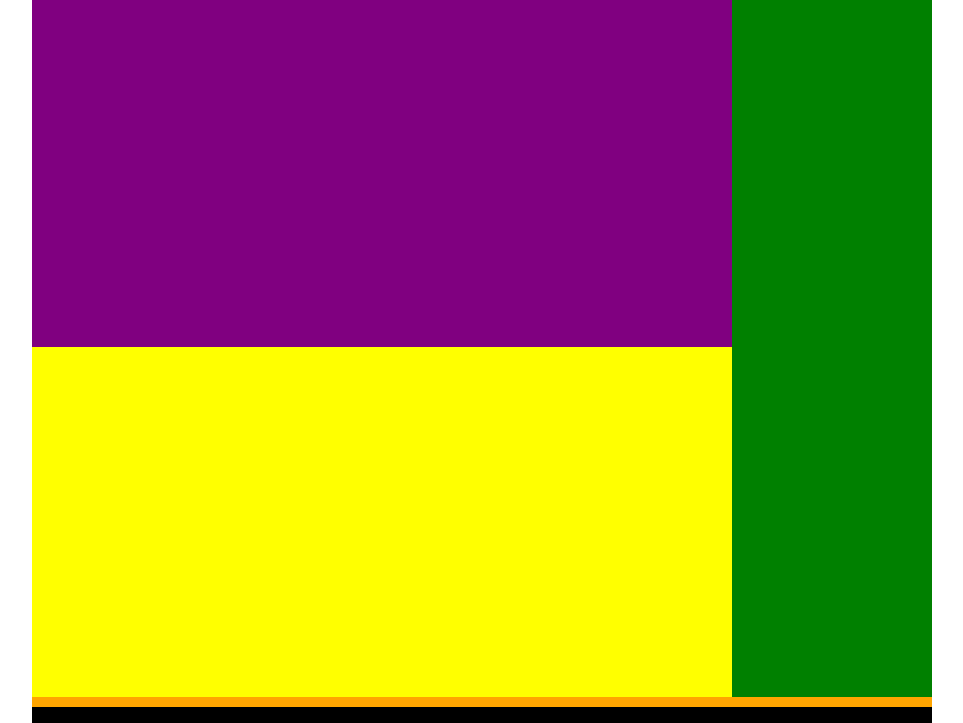
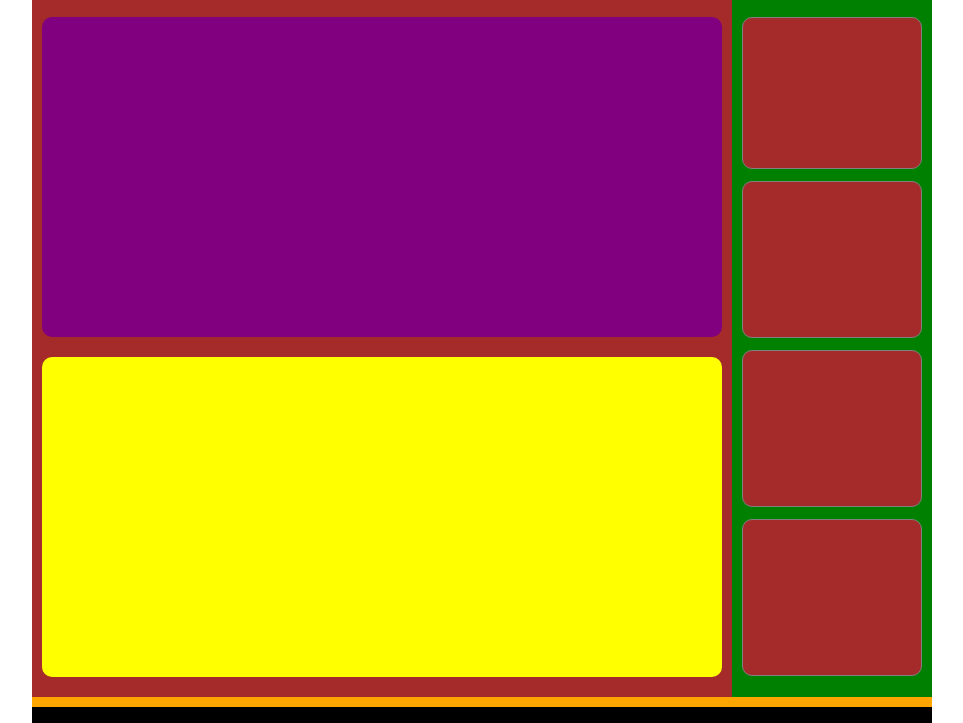
Before and after one commit to pedroalatrista/pixar, a plain HTML site: page index.html in a window 1280 px wide. Shown: the part 77-800 px from the top of the page, without its empty margins (158-1121 px from the left). Drawn offline with Linux system fonts and the light colour scheme.

Commit message:
3er avance CSS

```diff
--- a/estilo2.css
+++ b/estilo2.css
@@ -6,8 +6,8 @@
 
 }
 header{	width:900px;
-	height:50px;
-	background-color:black;
+		height:50px;
+		background-color:black;
 	}
 
 
@@ -57,15 +57,22 @@ section{
 }
 	.banner1{
 	background: purple;
-	width: 700px;
-	height: 350px;
+	width: 680px;
+	height: 320px;
 	float: left;
+	margin-left: 10px;
+	border-radius:10px;
+	margin-top: 20px;
+
 	}
 	.banner2{
 	background: yellow;
-	width: 700px;
-	height: 350px;
+	width: 680px;
+	height: 320px;
 	float: left;
+	margin-left: 10px;
+	border-radius:10px;
+	margin-top: 20px;
 	}
 .cuerpo2{
 	background: green;
@@ -73,6 +80,52 @@ section{
 	height: 700px;
 	float: left;
 }
+.seccion1{
+		background-color:brown;
+		width:178px;
+		height:150px;
+		margin-left:10px;
+		float:left;
+		padding-bottom:0px;
+		border-radius:10px;
+		border: 1px solid gray;
+		margin-top: 20px;
+}
+.seccion2{
+		background-color:brown;
+		width:178px;
+		height:150px;
+		margin-left:10px;
+		float:left;
+		padding-bottom:5px;
+		border-radius:10px;
+		border: 1px solid gray;
+		margin-top: 12px;
+}
+.seccion3{
+		background-color:brown;
+		width:178px;
+		height:150px;
+		margin-left:10px;
+		float:left;
+		padding-bottom:5px;
+		border-radius:10px;
+		border: 1px solid gray;
+		margin-top: 12px;
+}
+.seccion4{
+		background-color:brown;
+		width:178px;
+		height:150px;
+		margin-left:10px;
+		float:left;
+		padding-bottom:5px;
+		border-radius:10px;
+		border: 1px solid gray;
+		margin-top: 12px;
+}
+
+
 .pie{
 	background: yellow;
 }
```
